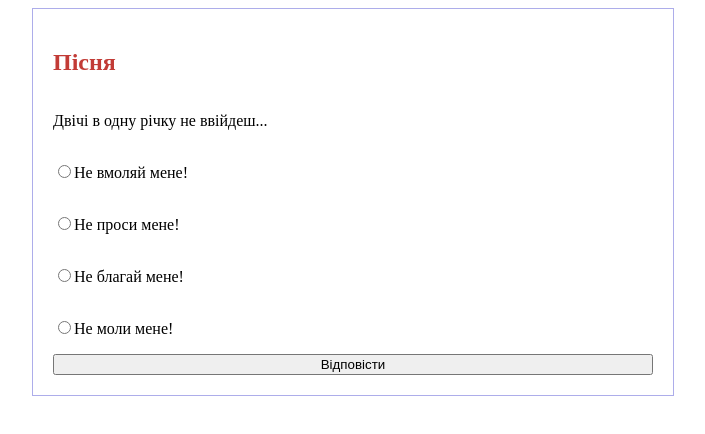
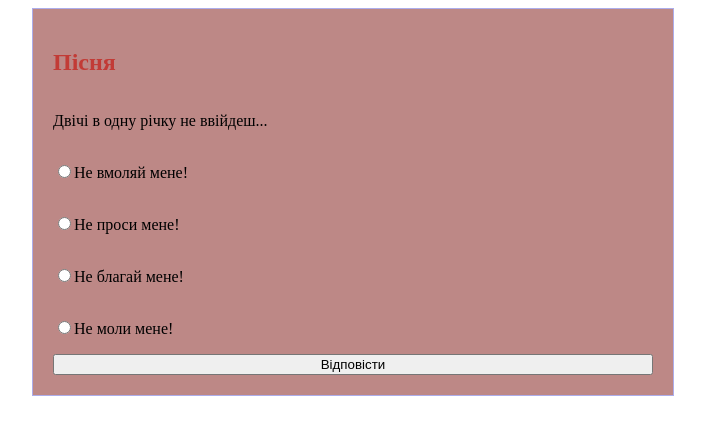
Before and after one commit to kdjvnkdjf/lesson5, a plain HTML site: page index.html in a window 1280 px wide. Shown: the whole page, without its empty margins (287-992 px from the left). Drawn offline with Linux system fonts and the light colour scheme.

Commit message:
Update style.css

```diff
--- a/style.css
+++ b/style.css
@@ -5,7 +5,7 @@
     flex-direction: column;
     border: 0.5mm ridge rgb(173, 173, 234);
     padding: 20px;
-    background: white;
+    background: #bd8886;
 }
 .right{
     background-color: #bbf1b7;
```
